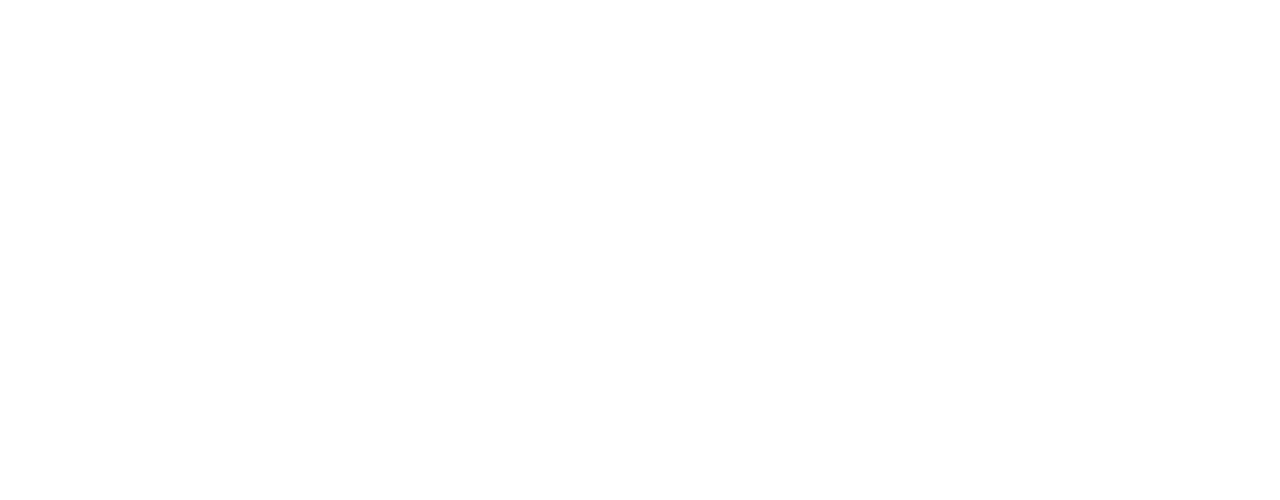
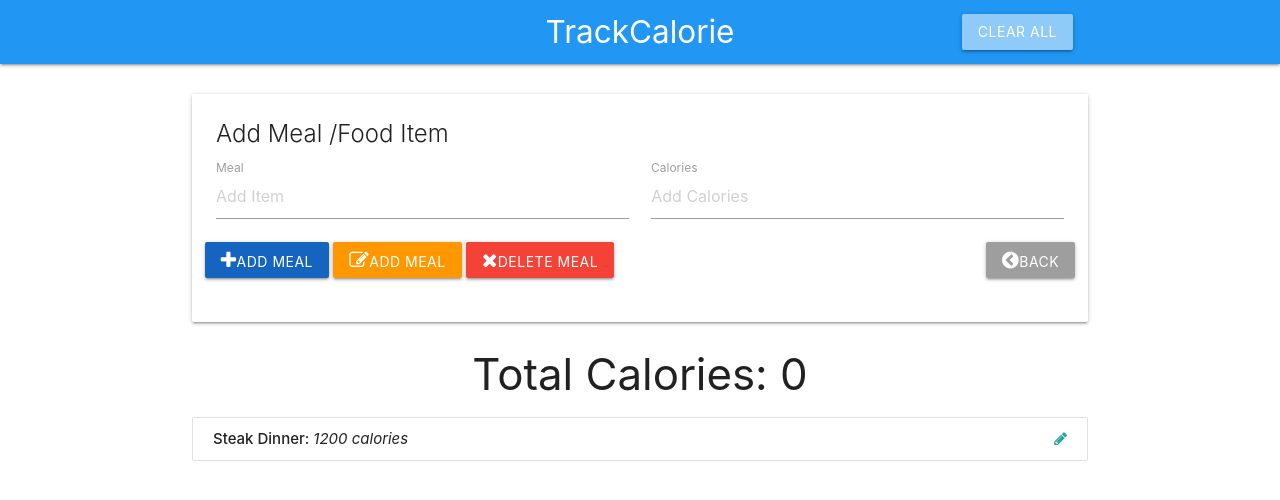
Before and after one commit to Ivan5/CalorieTrack, a plain HTML site: page index.html in a window 1280 px wide. Drawn offline with nearby package versions, Linux system fonts and the light colour scheme.

Commit message:
UI of the project

```diff
--- a/index.html
+++ b/index.html
@@ -6,8 +6,60 @@
   <meta http-equiv="X-UA-Compatible" content="ie=edge">
   <title>TrackCalorie | Meal</title>
   <link rel="stylesheet" href="https://cdnjs.cloudflare.com/ajax/libs/materialize/1.0.0-beta/css/materialize.min.css">
+  <link rel="stylesheet" href="https://stackpath.bootstrapcdn.com/font-awesome/4.7.0/css/font-awesome.min.css">
 </head>
 <body>
+  <nav>
+    <div class="nav-wrapper blue">
+      <div class="container">
+        <a href="" class="brand-logo center">TrackCalorie</a>
+        <ul class="right">
+          <li><a href="" class="clear-btn btn blue lighten-3">Clear all</a></li>
+        </ul>
+      </div>
+    </div>
+  </nav>
+  <br>
+  <div class="container">
+    <div class="card">
+      <div class="card-content">
+        <span class="card-title">Add Meal /Food Item</span>
+        <form class="col">
+          <div class="row">
+            <div class="input-field col s6">
+              <input type="text" placeholder="Add Item" id="item-name">
+              <label for="item-name">Meal</label>
+            </div>
+            <div class="input-field col s6">
+                <input type="text" placeholder="Add Calories" id="item-calories">
+                <label for="item-calories">Calories</label>
+            </div>
+            <button class="add-btn btn blue darken-3"><i class="fa fa-plus"></i>Add Meal</button>
+            <button class="update-btn btn orange"><i class="fa fa-pencil-square-o"></i>Add Meal</button>
+            <button class="delete-btn btn red"><i class="fa fa-remove"></i>Delete Meal</button>
+            <button class="back-btn btn grey pull-right"><i class="fa fa-chevron-circle-left"></i>Back</button>
+          </div>
+        </form>
+      </div>
+    </div>
+    <!--Calorie contun-->
+    <h3 class="center-align">Total Calories: <span class="total-calories">0</span></h3>
+
+    <!--Item list-->
+    <ul id="item-list" class="collection">
+      <li class="collection-item" id="item-0">
+        <strong>Steak Dinner: </strong> <em>1200 calories</em>
+        <a href="" class="secondary-content">
+          <i class="fa fa-pencil"></i>
+        </a>
+      </li>
+    </ul>
+
+  </div>
+  <script
+    src="https://code.jquery.com/jquery-3.3.1.slim.min.js"
+    integrity="sha256-3edrmyuQ0w65f8gfBsqowzjJe2iM6n0nKciPUp8y+7E="
+    crossorigin="anonymous"></script>
   <script src="https://cdnjs.cloudflare.com/ajax/libs/materialize/1.0.0-beta/js/materialize.min.js"></script>
 </body>
 </html>
```
